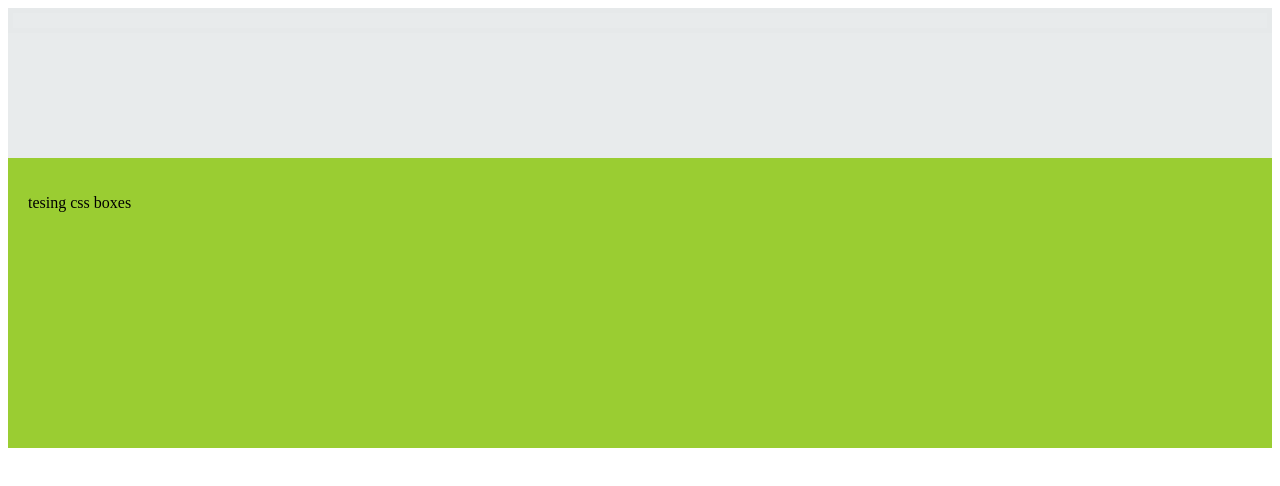
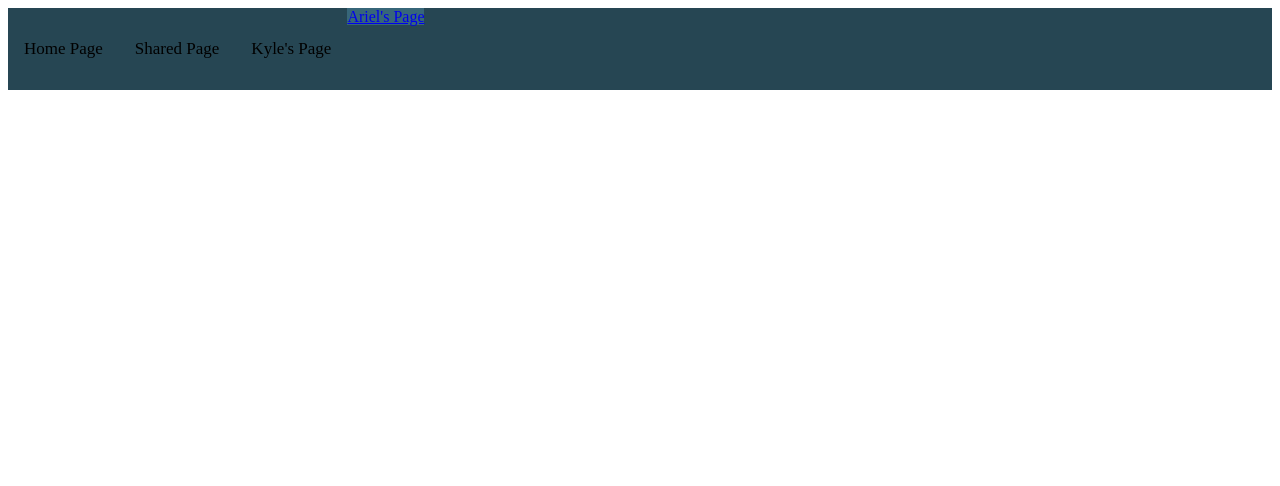
Before and after one commit to Reljamin/Project-Website, a plain HTML site: page pages/rel.html in a window 1280 px wide. Drawn offline with Linux system fonts and the light colour scheme.

Commit message:
fixing nav bar on homepage

```diff
--- a/pages/portfolio.css
+++ b/pages/portfolio.css
@@ -1,36 +1,17 @@
-#box-one {
-    background-color: yellowgreen;
-    padding: 20px;
-    height: 250px;
+.topnav {
+    background-color: #264653;
+    overflow: hidden;
 }
 
-#grid-box-one {
-    background-color: darksalmon;
-    margin-left: 10%;
-    margin-top: 5%;
-    width: 15%;
+.topnav p {
+    float: left;
+    text-align: center;
+    padding: 14px 16px;
+    text-decoration: none;
+    font-size: 17px;
+}
+
+.topnav a {
+    background-color: #376679;
 
 }
-
-#nav-tab {
-    background-color: #264653;
-    height: 150px;
-    opacity: 0.1;
-}
-
-.topbar {
-    background-color: #264653;
-    overflow: hidden;
-    height: 10%;
-    border-style: solid;
-    border-color: #1a323b;
-    border-width: 5px;
-}
-
-.topbar a {
-    float: left;
-    color: antiquewhite;
-    text-align: center;
-    padding: 20px;
-    font-size: 17px;
-}
--- a/pages/rel.html
+++ b/pages/rel.html
@@ -5,23 +5,19 @@
         <link rel="stylesheet" href="portfolio.css">
     </head>
 
-    <nav id = "nav-tab">
-        <div class="topbar">
-            <a href="/index.html">Home</a>
-            <a href="/pages/shared.html"> Shared</a>
-            <a class="active" href="/pages/rel.html"> Ariel W</a>
-            <a href="/pages/wong.html"> Kyle W</a>
-        </div>
-
+    <nav class="topnav">
+        <p class="active" href="/index.html">Home Page</p>
+        <p href="/pages/shared.html">Shared Page</p>
+        <a href="/pages/rel.html">Ariel's Page</a>
+        <p href="/pages/wong.html">Kyle's Page</p>
 
     </nav>
 
+
     <body>
-        <div id="box-one">
-            <p>tesing css boxes</p>
-        </div>
+
+    </body>
 
 
 
-    </body>
 </html>
```
